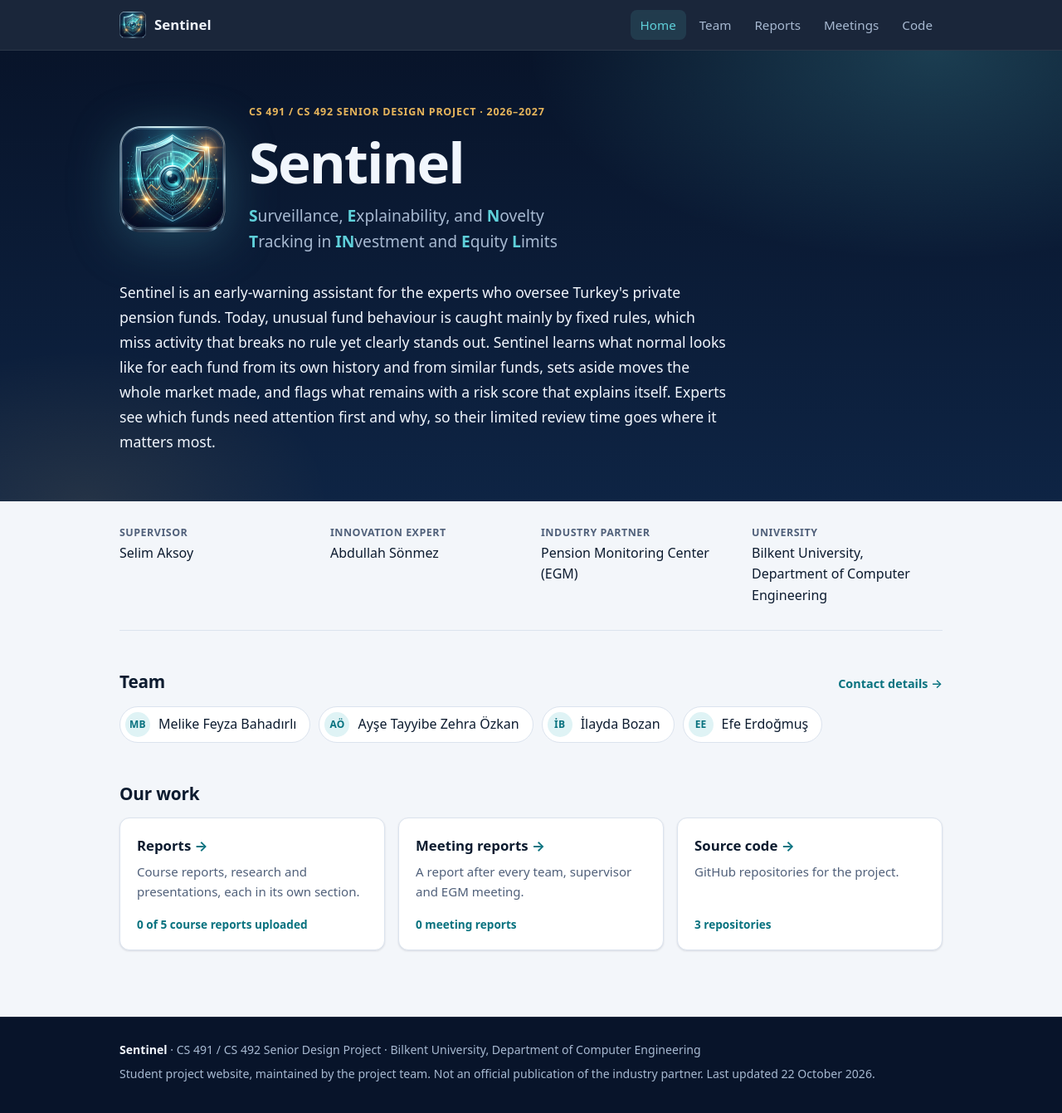
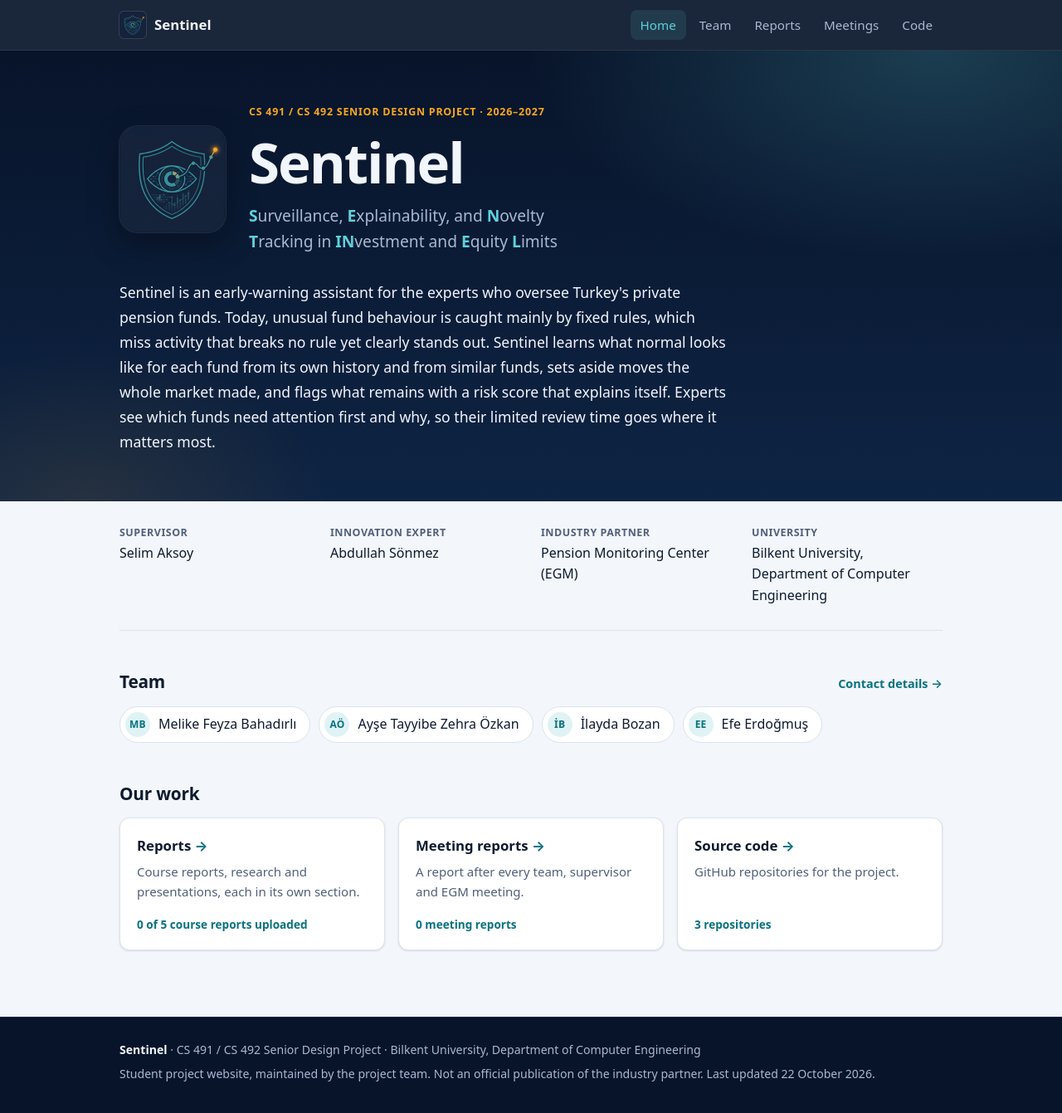
Before and after one commit to ilaydabozan6171/sentinel, a Jekyll site: the page built from index.html, in a window 1280 px wide and 1341 px high. Shown: the whole window at 83% size. Built offline with Jekyll 4.4.1, drawn with Linux system fonts in a browser that asks for light colours.

Commit message:
Switch to the new flat Sentinel icon
Replace the logo, tab icon and phone icon with the new flat shield-and-eye
icon. The hero's gold accent becomes the icon's orange, and the logo gets
a thin frame so it stands out on the navy header and hero.

Co-Authored-By: Claude Opus 5.5 <noreply@anthropic.com>

```diff
--- a/assets/css/style.css
+++ b/assets/css/style.css
@@ -4,14 +4,14 @@
    ------------------------------------------------------------------ */
 
 :root {
-  /* Brand colours taken from the Sentinel icon: deep navy, teal glow, a touch of gold. */
+  /* Brand colours taken from the Sentinel icon: deep navy, teal line art and an orange spark. */
   --brand-bg: #08142a;
   --brand-bg-2: #0e2444;
   --brand-text: #f1f6fd;
   --brand-muted: #a7b9d1;
   --brand-line: rgba(255, 255, 255, 0.08);
   --brand-cyan: #5fd0da;
-  --brand-gold: #e8b65c;
+  --brand-orange: #f8a820;
 
   --bg: #f3f6fa;
   --surface: #ffffff;
@@ -122,7 +122,7 @@ img { max-width: 100%; height: auto; }
 
 .brand { display: inline-flex; align-items: center; gap: 10px; font-weight: 700; font-size: 1.05rem; color: var(--brand-text); text-decoration: none; }
 .brand:hover { color: var(--brand-text); }
-.brand-mark { width: 32px; height: 32px; flex: none; }
+.brand-mark { width: 32px; height: 32px; flex: none; border-radius: 17%; box-shadow: 0 0 0 1px rgba(255, 255, 255, 0.12); }
 
 .site-nav { display: flex; gap: 4px; }
 .site-nav a { color: var(--brand-muted); text-decoration: none; font-weight: 500; font-size: 0.95rem; padding: 6px 12px; border-radius: 8px; }
@@ -139,12 +139,12 @@ img { max-width: 100%; height: auto; }
   padding: 64px 0 56px; color: var(--brand-text);
   background:
     radial-gradient(700px 360px at 88% 0%, rgba(95, 208, 218, 0.22), transparent 70%),
-    radial-gradient(420px 260px at 8% 100%, rgba(232, 182, 92, 0.10), transparent 70%),
+    radial-gradient(420px 260px at 8% 100%, rgba(248, 168, 32, 0.10), transparent 70%),
     linear-gradient(180deg, var(--brand-bg) 0%, var(--brand-bg-2) 100%);
 }
-.hero .eyebrow { color: var(--brand-gold); }
+.hero .eyebrow { color: var(--brand-orange); }
 .hero-brand { display: flex; align-items: center; gap: 28px; }
-.hero-logo { flex: none; width: 128px; height: 128px; filter: drop-shadow(0 10px 30px rgba(95, 208, 218, 0.25)); }
+.hero-logo { flex: none; width: 128px; height: 128px; border-radius: 17%; box-shadow: 0 0 0 1px rgba(255, 255, 255, 0.10), 0 14px 36px rgba(0, 0, 0, 0.35); }
 .hero-name { display: flex; align-items: center; gap: 14px; }
 .hero-title { font-size: clamp(2.8rem, 7vw, 4.2rem); font-weight: 800; letter-spacing: -0.03em; }
 
```
Also changed, not shown: assets/img/apple-touch-icon.png, assets/img/icon-256.png, assets/img/icon-32.png, assets/img/icon-64.png.
